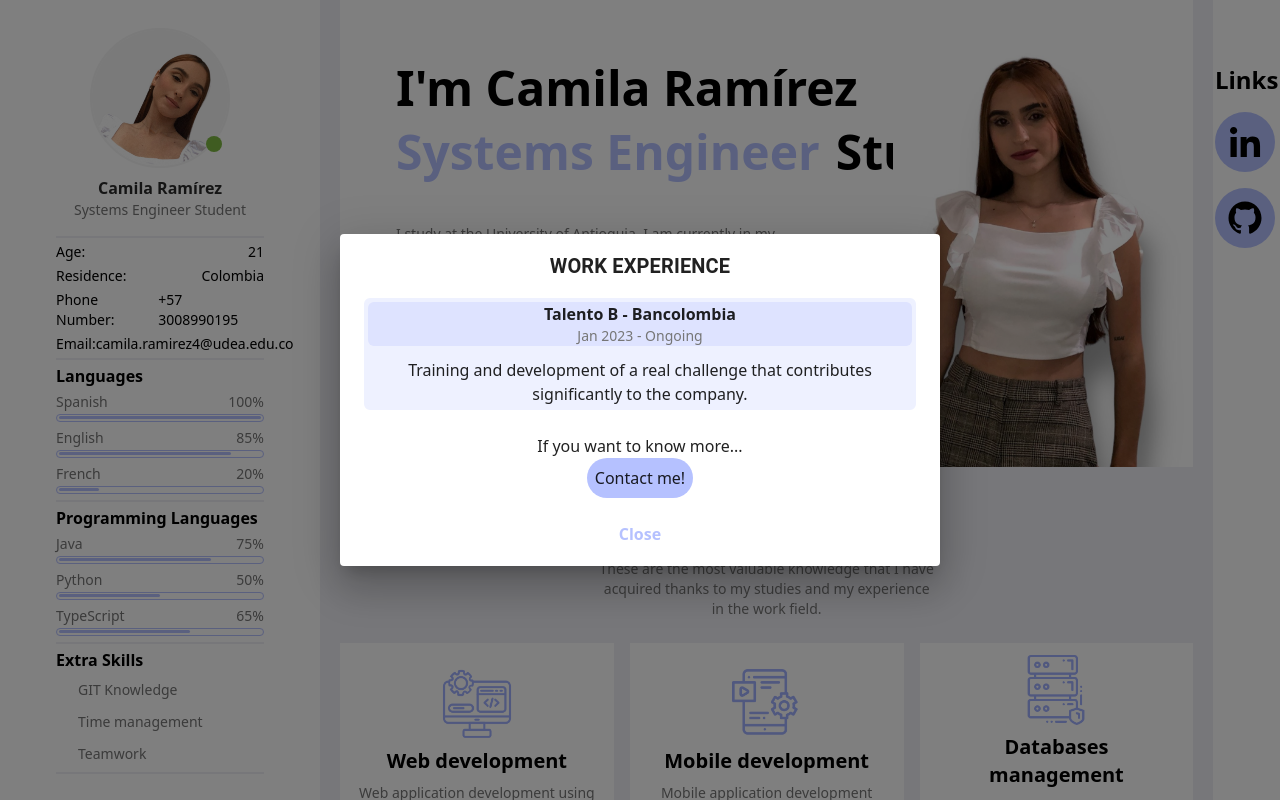
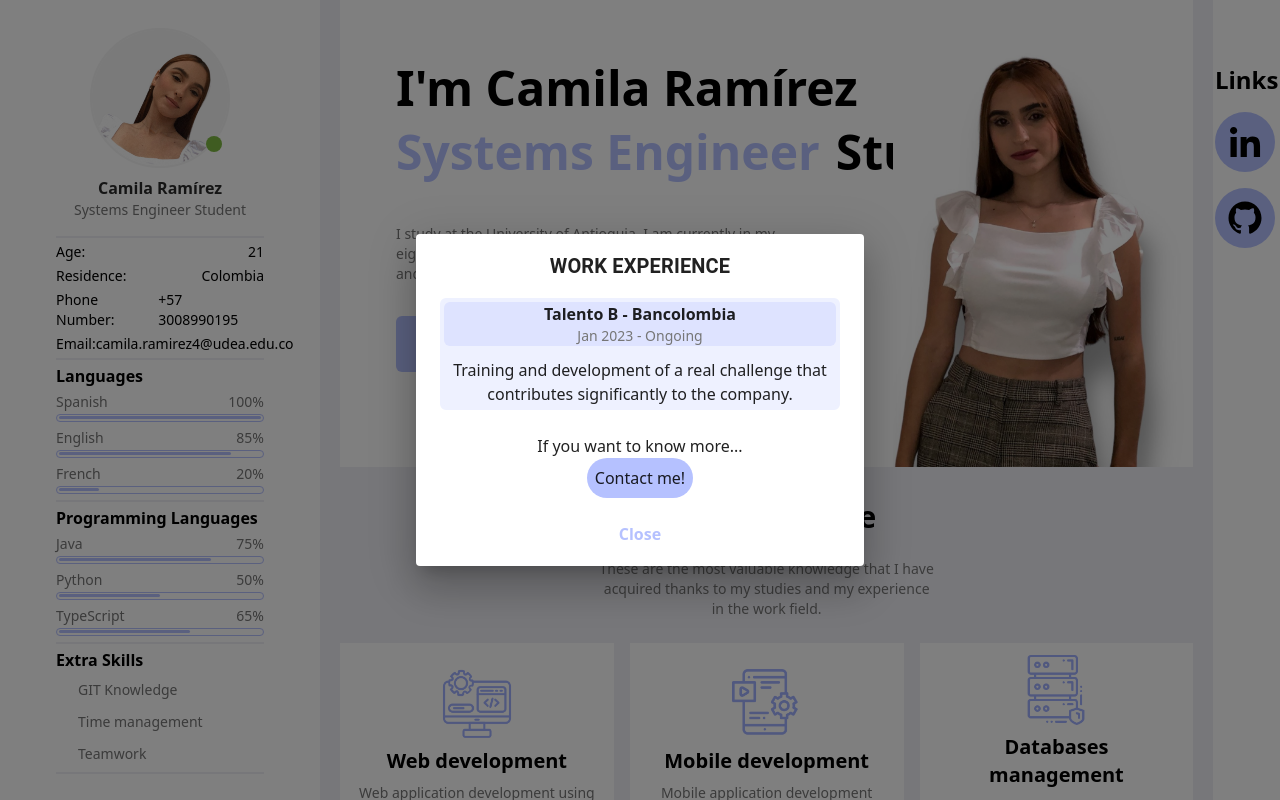
Before and after one commit to camilaramirez4/CV-IngWeb, a Next.js app: page / in a window 1280 px wide. Both pictures are taken after a click on the button "EXPERIENCE". Shown: the top 800 px of the page. Built offline with nearby package versions, Linux system fonts and the light colour scheme; some icons are missing.

Commit message:
Ancho fijo de los dialogos

```diff
--- a/components/Button.tsx
+++ b/components/Button.tsx
@@ -10,8 +10,8 @@ const Button = ({ text, type, handleClick=()=>{} }:ButtonProps) => {
             onClick={handleClick}
             className={`${
             type === 'primary' ? 'bg-baby-blue h-14 w-40 hover:bg-medium-blue' : 'text-baby-blue'}
-            font-semibold hover:cursor-pointer rounded-md`
-        }>
+            font-semibold hover:cursor-pointer rounded-md`}
+        >
             <span>{text}</span>
         </button>
     );
--- a/components/Dialogs/ProfileDialog.tsx
+++ b/components/Dialogs/ProfileDialog.tsx
@@ -17,7 +17,7 @@ const ProfileDialog = ({ title, url, urlText, open, setOpen }:ProfileDialogProps
                 <span className='font-semibold'>{title}</span>
             </DialogTitle>
             <DialogContent>
-                <div className='flex flex-col gap-6'>
+                <div className='flex flex-col gap-6 max-w-[400px]'>
                     <div className='flex flex-col items-center justify-center gap-3 bg-back-blue rounded-md border-4 border-back-blue'>
                         <div className='bg-light-blue flex flex-col w-full rounded-md'>
                             <span className='font-semibold'>Talento B - Bancolombia</span>
--- a/components/Dialogs/ProjectDialog.tsx
+++ b/components/Dialogs/ProjectDialog.tsx
@@ -15,11 +15,11 @@ const ProjectDialog = ({ title, description, url, urlText, open, setOpen }:Proje
     return (
         <Dialog open={open} className='text-center'>
             <DialogTitle>
-                <span className='font-semibold'>{title}</span>
+                <span className='font-semibold bg-light-blue rounded-full p-2'>{title}</span>
             </DialogTitle>
             <DialogContent>
                 <div className='flex flex-col gap-6'>
-                    <span>{description}</span>
+                    <span className='max-w-[400px]'>{description}</span>
                     <a href={url} className='underline'>{urlText}</a>
                     <Button text="Close" type='secondary' handleClick={() => {
                         setOpen(false);
```
Also changed, not shown: public/images/devops.png (deleted).
